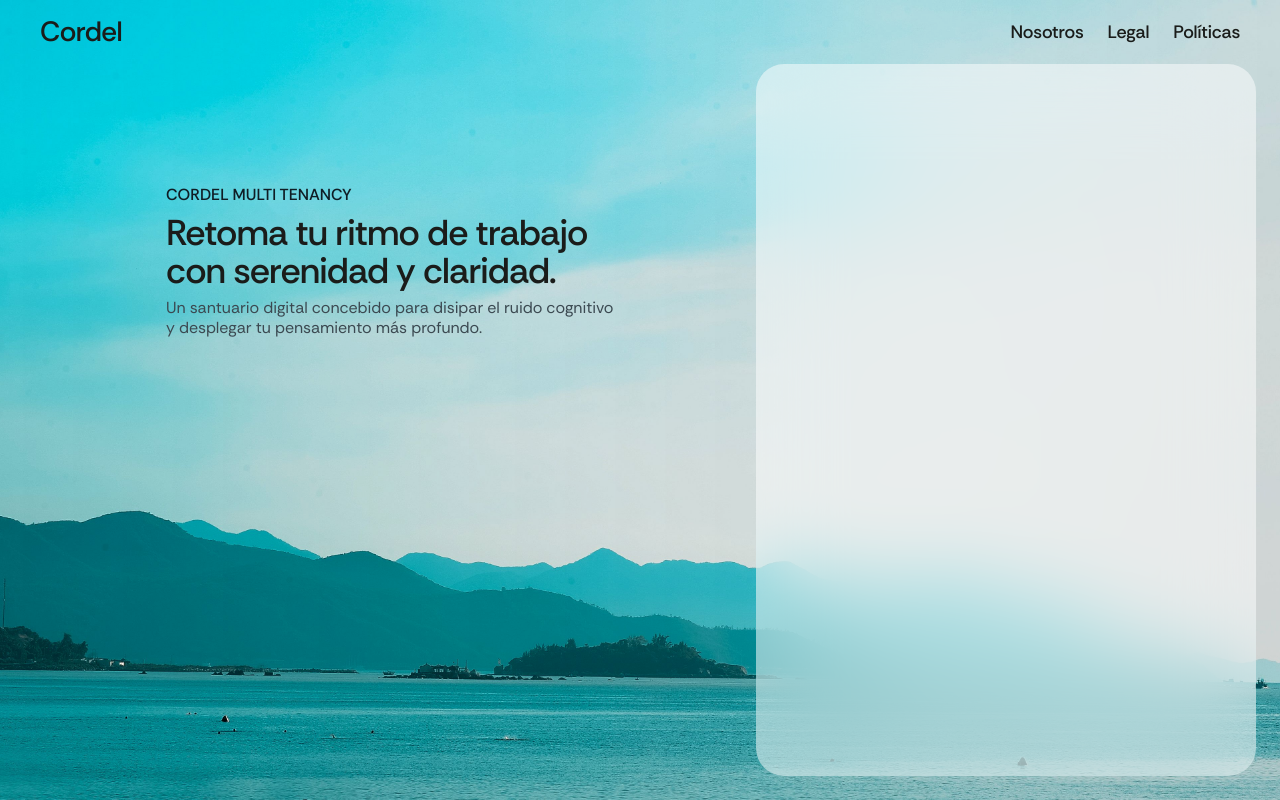
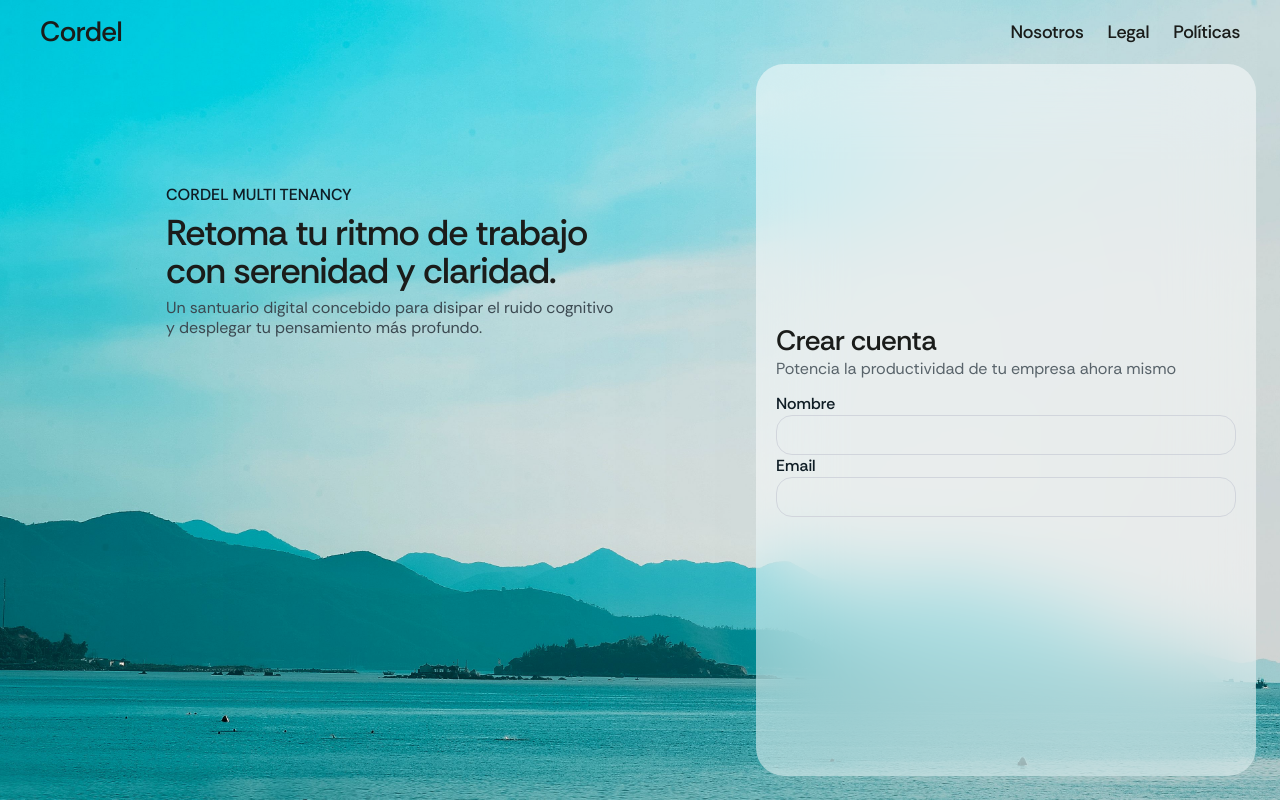
Before and after one commit to spricew/cordel, a Next.js app in the folder apps/web/: page /register in a window 1280 px wide. Built offline with nearby package versions, Linux system fonts and the light colour scheme.

Commit message:
feat(register): implement registration form with input fields for name and email

```diff
--- a/apps/web/app/register/page.tsx
+++ b/apps/web/app/register/page.tsx
@@ -22,9 +22,7 @@ export default function Register() {
       </nav>
 
       <div className="w-full flex-1 flex items-center justify-center">
-
         <div className="grid grid-cols-[1fr_500px] w-7xl h-full justify-center items-center p-space-lg pt-0">
-
           <div className="flex justify-center pt-30 h-full">
             <div className="flex flex-col gap-y-space-sm max-w-md">
               <p className="text-label-lg text-on-primary-fixed">CORDEL MULTI TENANCY</p>
@@ -39,8 +37,34 @@ export default function Register() {
           </div>
 
           {/* Login content */}
-          <div className="w-full h-full rounded-xl bg-white/50 backdrop-blur-2xl"></div>
-
+          <div className="flex items-center justify-center w-full h-full rounded-xl bg-white/50 backdrop-blur-2xl">
+            <form className="flex flex-col gap-y-space-md w-115">
+              <header>
+                <span className="text-headline-lg">Crear cuenta</span>
+                <p className="text-body-lg text-muted">
+                  Potencia la productividad de tu empresa ahora mismo
+                </p>
+              </header>
+              <div>
+                <label htmlFor="name" className="text-label-lg text-on-primary-fixed">
+                  Nombre
+                </label>
+                <input
+                  type="text"
+                  id="name"
+                  className="w-full p-space-sm rounded-md border border-gray-300"
+                />
+                <label htmlFor="email" className="text-label-lg text-on-primary-fixed">
+                  Email
+                </label>
+                <input
+                  type="email"
+                  id="email"
+                  className="w-full p-space-sm rounded-md border border-gray-300"
+                />
+              </div>
+            </form>
+          </div>
         </div>
       </div>
     </div>
```
